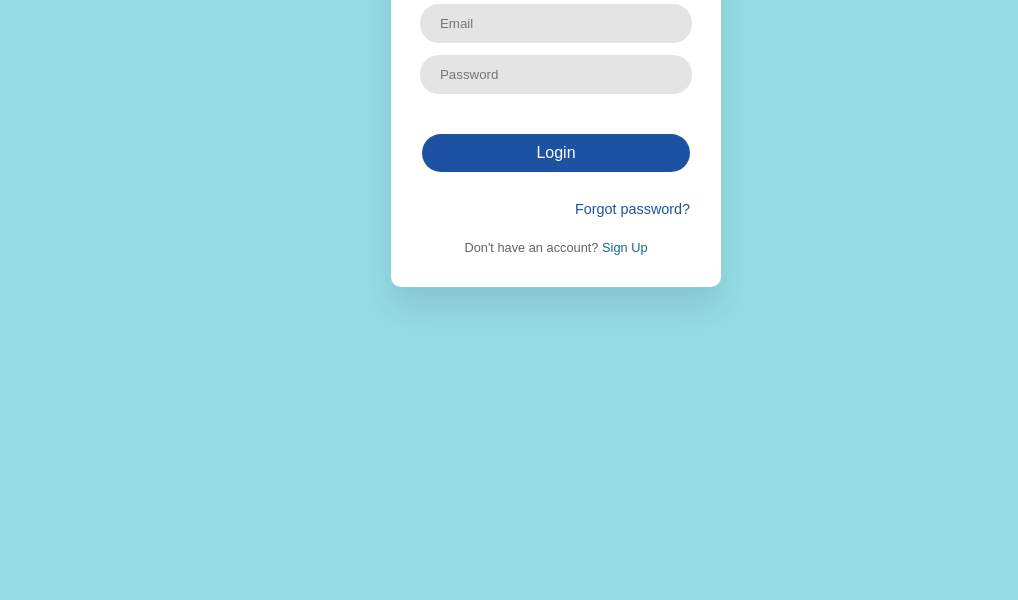
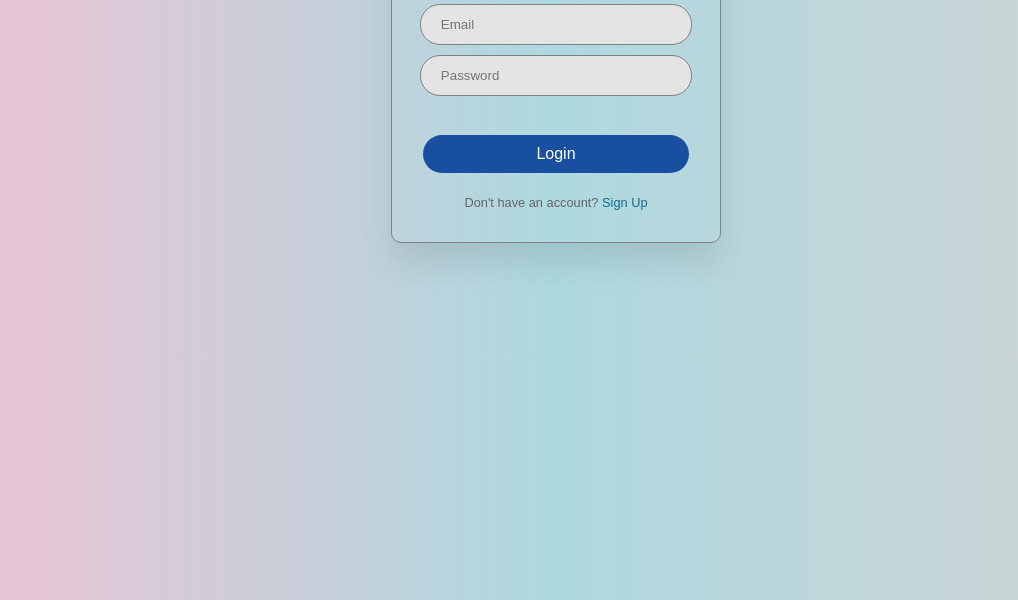
Before and after one commit to Kayathri-maths/Group_Chat-App_Project, a website: page views/login.html in a window 1280 px wide. Shown: the part 200-800 px from the top of the page, without its empty margins (84-1102 px from the left). Drawn offline with nearby package versions, Linux system fonts and the light colour scheme.

Commit message:
style changes

```diff
--- a/public/css/chats.css
+++ b/public/css/chats.css
@@ -1,3 +1,5 @@
+@import url('https://fonts.googleapis.com/css2?family=Roboto&display=swap');
+
 body {
     margin: 0;
     padding: 0;
--- a/public/css/style.css
+++ b/public/css/style.css
@@ -6,15 +6,15 @@
 }
 
 body {
-  background-color: rgb(149, 220, 230);
+  background: linear-gradient(to right , #f1c1d2, #aed9e0, #d3d3d3);
 }
 
 .wrapper {
   width: 330px;
   padding: 2rem 1rem;
   margin: 75px auto;
-  background-color: white;
-  ;
+  background-color: transparent;
+  border: 1px solid grey;
   text-align: center;
   border-radius: 10px;
   box-shadow: 0 20px 35px rgba(0, 0, 0, 0.1);
@@ -30,7 +30,7 @@ h1 {
 form input {
   width: 92%;
   outline: none;
-  border: 1px solid #fff;
+  border: 1px solid grey;
   padding: 12px 20px;
   margin-bottom: 10px;
   border-radius: 20px;
--- a/views/login.html
+++ b/views/login.html
@@ -15,7 +15,7 @@
             <input type="password" name="password" placeholder="Password" required>
             <button>Login</button>
         </form>
-        <button class="btn1" onclick="forgotPassword()">Forgot password?</button>
+        <!-- <button class="btn1" onclick="forgotPassword()">Forgot password?</button> -->
         <div class="member">
             Don't have an account? <a href="./signup.html">Sign Up</a>
         </div>
```
Also changed, not shown: views/chats.html (+1 -0 lines).
